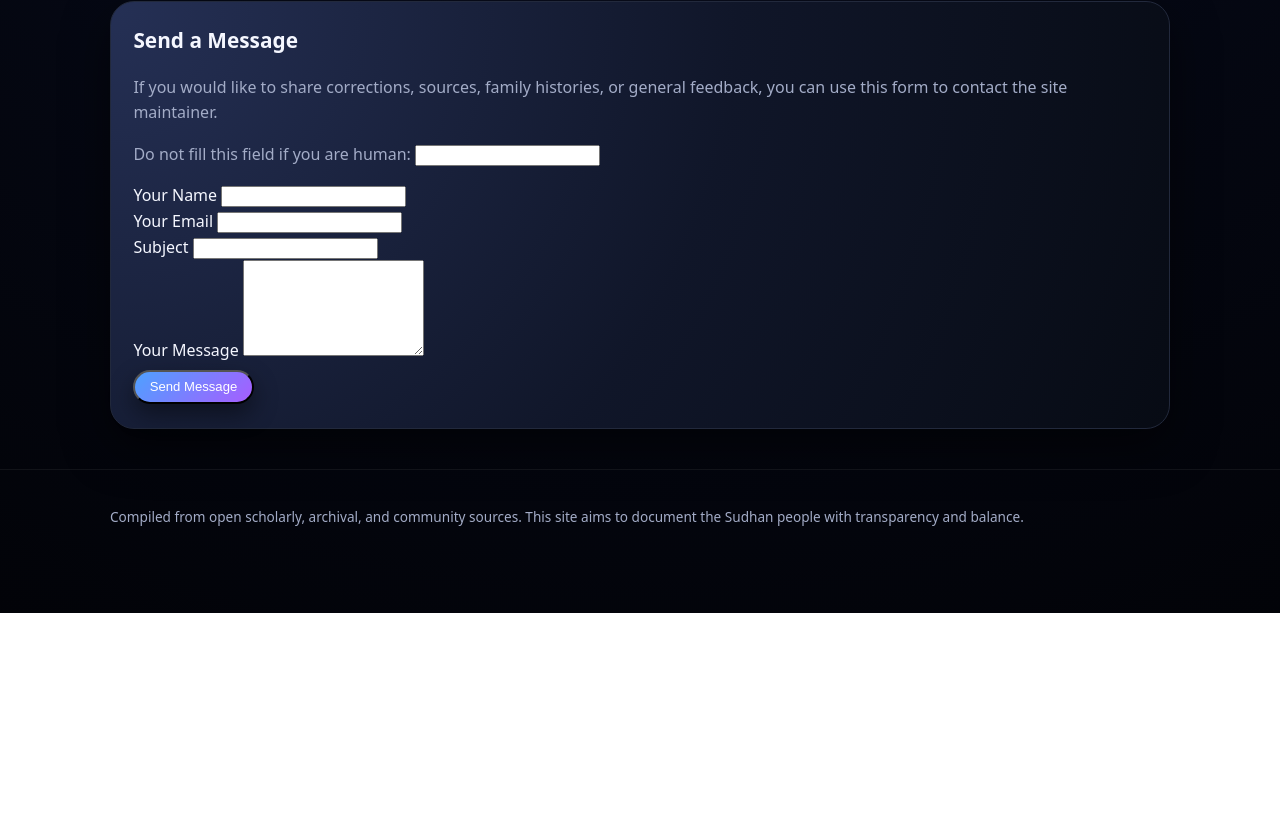
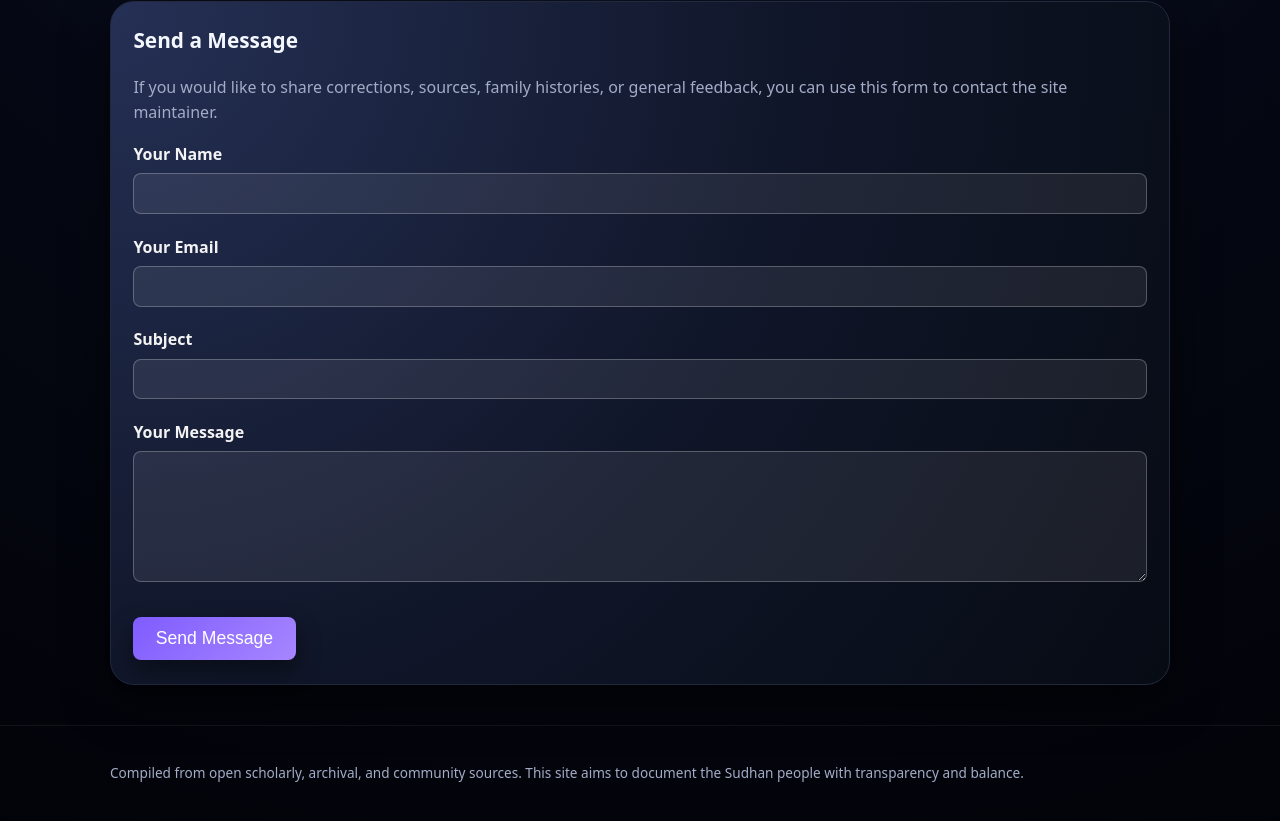
Before and after one commit to ToseefKhan062009/Sudhan, a plain HTML site: page contact.html in a window 1280 px wide. Shown: the part 651-1472 px from the top of the page. Before the commit the page ends 1264 px from the top, so only its background shows below. Drawn offline with Linux system fonts and the light colour scheme.

Commit message:
Update style.css

```diff
--- a/assets/css/style.css
+++ b/assets/css/style.css
@@ -280,3 +280,56 @@ dl.glossary {
     padding: 0.25rem 0.6rem;
   }
 }
+
+/* Hide honeypot spam field */
+.hidden-field {
+  display: none !important;
+}
+
+/* Form styling */
+.contact-form .form-group {
+  margin-bottom: 1.3rem;
+}
+
+.contact-form label {
+  display: block;
+  margin-bottom: 0.35rem;
+  font-weight: 600;
+  color: #f3f3f3;
+}
+
+/* Inputs + textareas */
+.contact-form input,
+.contact-form textarea {
+  width: 100%;
+  padding: 0.65rem;
+  border-radius: 8px;
+  border: 1px solid rgba(255,255,255,0.25);
+  background: rgba(255,255,255,0.08);
+  color: #fff;
+  font-size: 1rem;
+  box-sizing: border-box;
+}
+
+/* Inputs focus glow */
+.contact-form input:focus,
+.contact-form textarea:focus {
+  outline: none;
+  border-color: #a786ff;
+  box-shadow: 0 0 8px rgba(167,134,255,0.7);
+}
+
+/* Button styling (matches cosmic theme) */
+.contact-form button.button {
+  background: linear-gradient(135deg, #7f5cff, #a786ff);
+  color: white;
+  border: none;
+  padding: 0.7rem 1.4rem;
+  font-size: 1.1rem;
+  border-radius: 8px;
+  cursor: pointer;
+}
+
+.contact-form button.button:hover {
+  background: linear-gradient(135deg, #9676ff, #baa4ff);
+}
```
